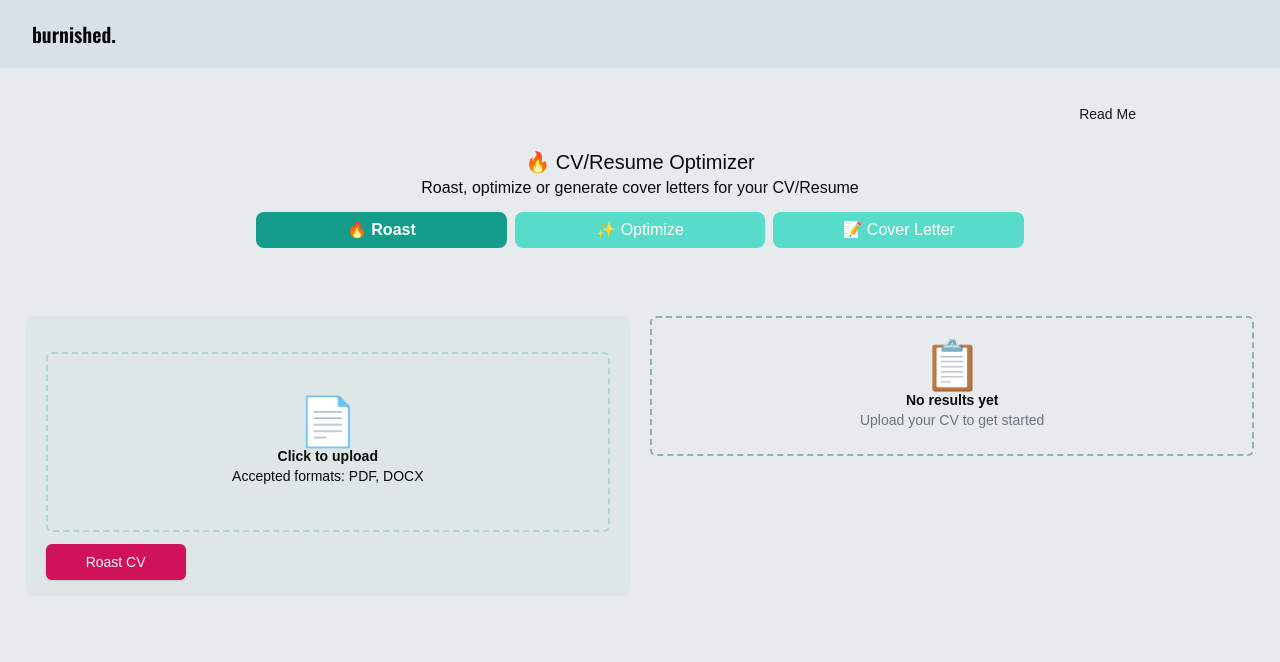
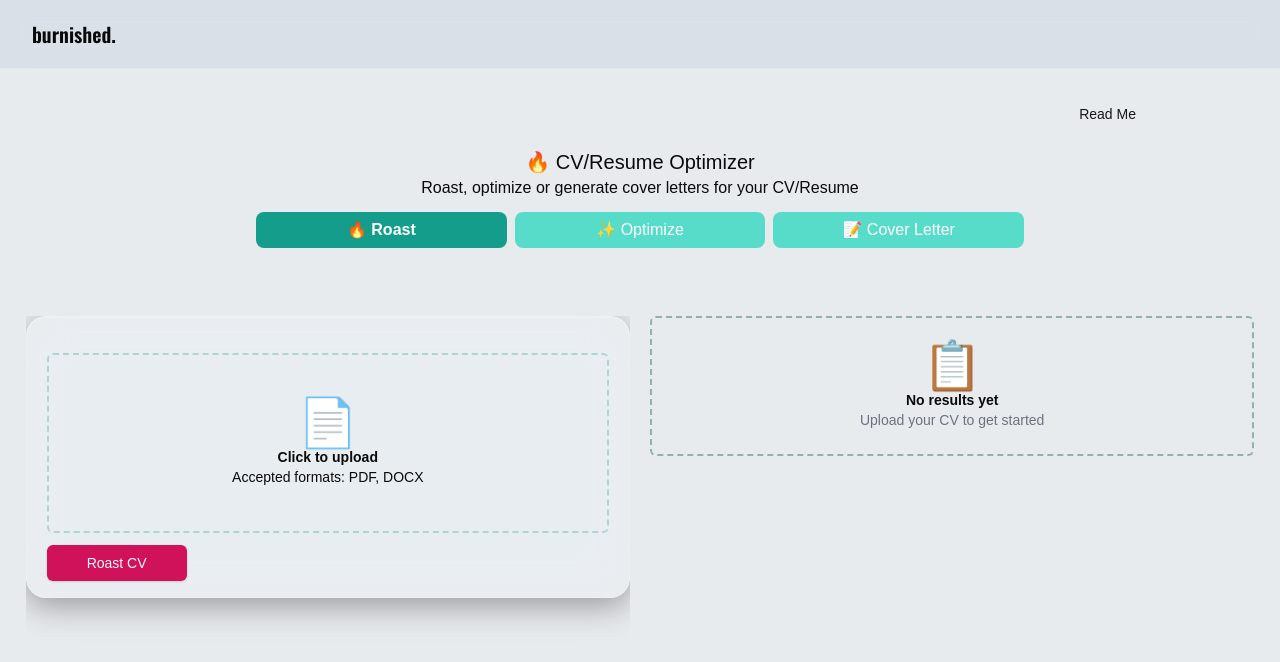
Before and after one commit to Emmanuella-codes/burnished, a Next.js app: page /burned in a window 1280 px wide. Shown: the top 662 px of the page. Built offline with nearby package versions, Linux system fonts and the light colour scheme; no server answers.

Commit message:
chore: change burned form card to glassmorphism

```diff
--- a/src/app/globals.css
+++ b/src/app/globals.css
@@ -163,3 +163,14 @@ body {
     min-height: 1056px;
   }
 }
+
+.glass-card {
+  background: rgba(255, 255, 255, 0.10);
+  backdrop-filter: blur(20px) saturate(180%);
+  -webkit-backdrop-filter: blur(20px) saturate(180%);
+  border: 1px solid rgba(255, 255, 255, 0.20);
+  border-radius: 20px;
+  box-shadow:
+    0 8px 32px rgba(0, 0, 0, 0.35),
+    inset 0 1px 0 rgba(255, 255, 255, 0.25); /* top edge highlight */
+}
--- a/src/components/FormView.tsx
+++ b/src/components/FormView.tsx
@@ -1,3 +1,4 @@
+/* eslint-disable @typescript-eslint/no-explicit-any */
 "use client";
 import React, { useState } from "react";
 import { Button } from "./ui/button";
@@ -88,11 +89,6 @@ export default function FormView() {
           mode: snap.activeTab,
           content,
         });
-        // console.log("🔥 API payload:", payload);
-        // console.log("📦 Setting burnedStore.result:", {
-        //   mode: snap.activeTab,
-        //   content,
-        // });
         toast({
           title: "Success",
           description:
@@ -117,7 +113,7 @@ export default function FormView() {
 
   return(
     <div className="w-full flex items-center justify-center">
-      <div className="bg-[#dfe6e6] py-4 px-2 rounded-md w-full">
+      <div className="glass-card py-4 px-2 rounded-md w-full">
         <div className="w-full">
           {/* form */}
           <div className="mt-5">
--- a/src/components/burned/index.tsx
+++ b/src/components/burned/index.tsx
@@ -27,6 +27,7 @@ export default function BurnedCmp() {
               <button
                 key={tab}
                 className={`${snap.activeTab === tab ? "font-bold bg-[#159d8b]" : "bg-[#58dcca] text-gray-500"} w-full lg:w-1/3 py-1.5 rounded-lg text-white text-base`}
+                // eslint-disable-next-line @typescript-eslint/no-explicit-any
                 onClick={() => burnedActions.setActiveTab(tab as any)}
               >
                 {tab === "roast"
```
